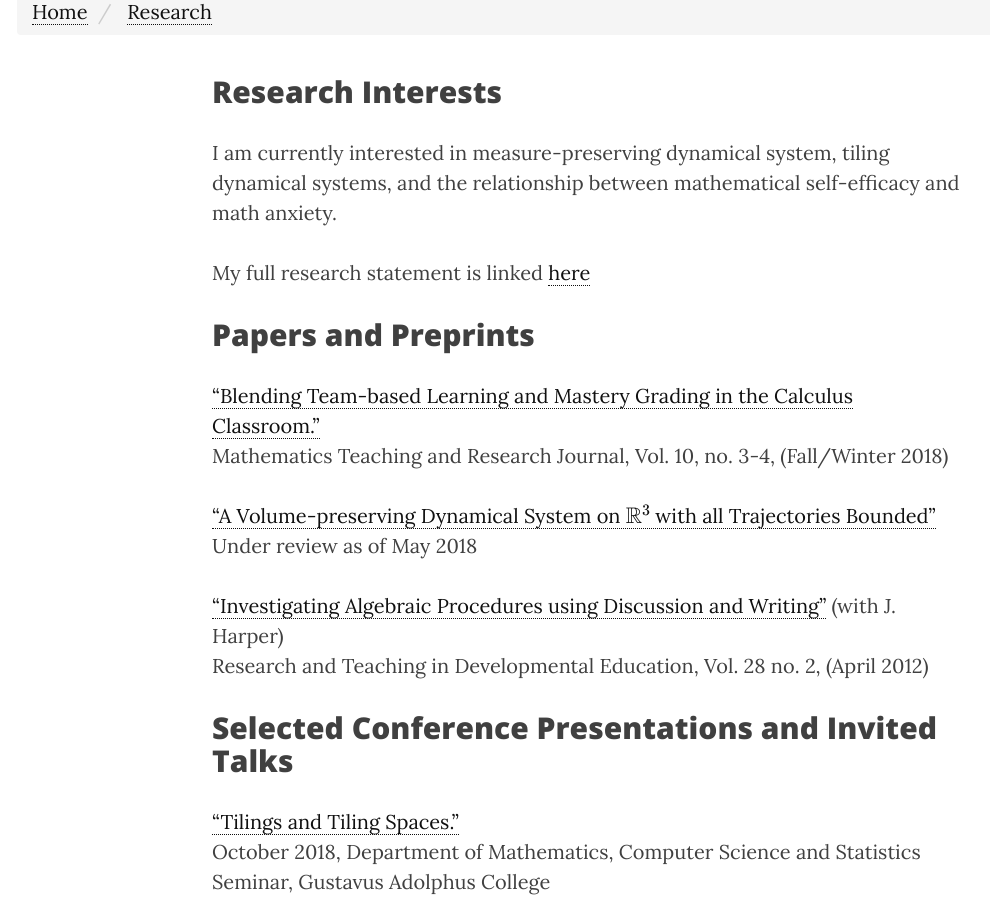
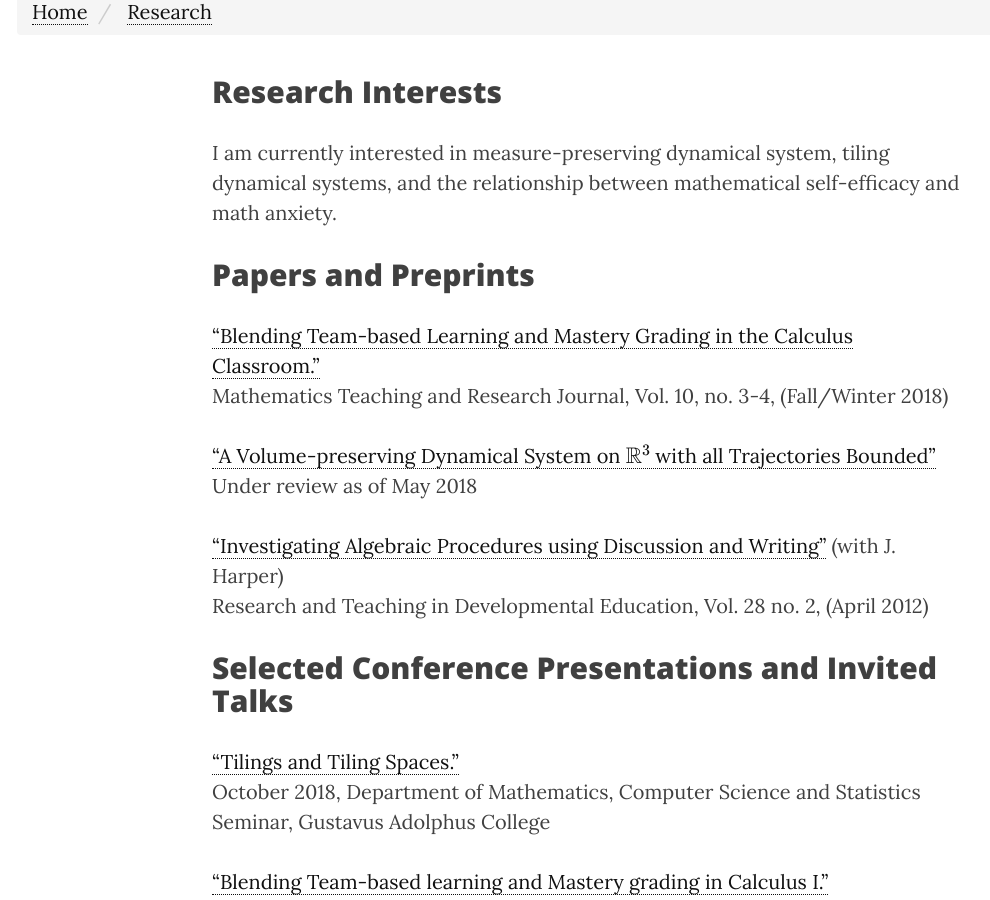
Before and after one commit to jford1906/jford1906.github.io, a Jekyll site: the page built from research/index.md, in a window 1280 px wide and 900 px high, scrolled down 508 px. Shown: the whole window, without its empty margins (53-1043 px from the left). Built offline with Jekyll 4.4.1, drawn with Linux system fonts in a browser that asks for light colours; nearby versions of some CDN libraries; library files that are not in the unit come from our copies; formulas are drawn with MathJax 3.

Commit message:
Update index.md

```diff
--- a/research/index.md
+++ b/research/index.md
@@ -8,7 +8,7 @@
 ## Research Interests
 I am currently interested in measure-preserving dynamical system, tiling dynamical systems, and the relationship between mathematical self-efficacy and math anxiety.
 
-My full research statement is linked [here](Research Statement.pdf)
+<!--My full research statement is linked [here](Research Statement.pdf)-->
 
 ## Papers and Preprints
 ["Blending Team-based Learning and Mastery Grading in the Calculus Classroom."](https://commons.hostos.cuny.edu/mtrj/wp-content/uploads/sites/30/2019/04/v10n34-Blending-Team-Based-learning.pdf)
```
